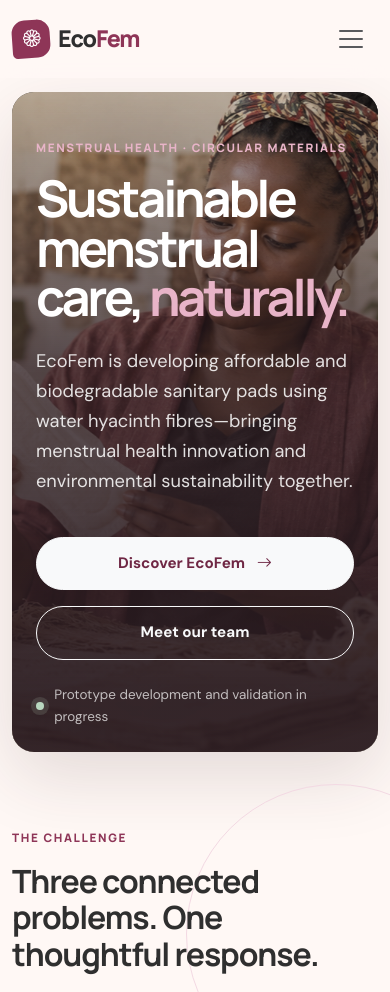
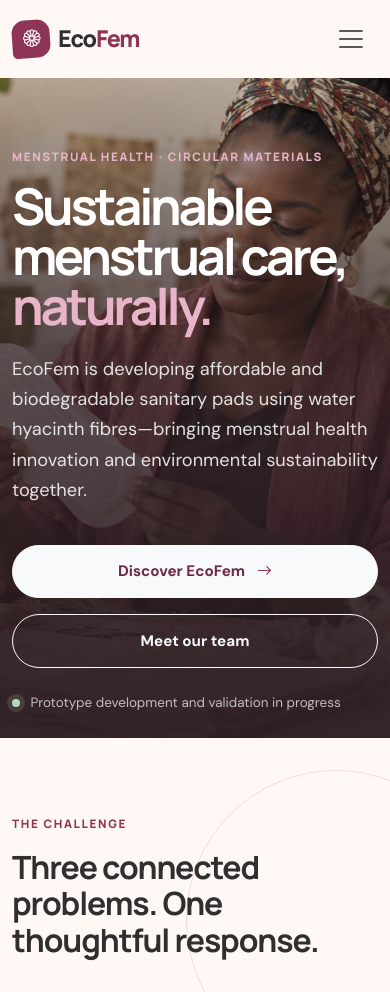
Before and after one commit to JAPHES/Ecofem, a Django app: template templates/ecofem/home.html in a window 390 px wide. Shown: the top 992 px of the page. Run offline with Django 5.2, Linux system fonts and the light colour scheme; the template is opened without the code that fills it, so the values that code supplies are empty.

Commit message:
style: make homepage hero full width

```diff
--- a/static/css/main.css
+++ b/static/css/main.css
@@ -310,7 +310,7 @@
 
 /* Home hero */
 .home-hero {
-    padding-top: 102px;
+    padding-top: 78px;
     background: var(--cream);
 }
 
@@ -318,8 +318,7 @@
     position: relative;
     min-height: 680px;
     overflow: hidden;
-    border-radius: var(--radius-lg);
-    box-shadow: var(--shadow-lg);
+    width: 100%;
 }
 
 .hero-slideshow,
@@ -364,7 +363,7 @@
     display: flex;
     width: min(650px, 56%);
     min-height: 680px;
-    padding: 5rem;
+    padding: 5rem 0;
     flex-direction: column;
     justify-content: center;
     color: rgba(255, 255, 255, 0.86);
@@ -2179,7 +2178,7 @@
 @media (max-width: 1199.98px) {
     .hero-content {
         width: 65%;
-        padding: 4rem;
+        padding: 4rem 0;
     }
 
     .flow-track {
@@ -2227,7 +2226,7 @@
 
     .hero-content {
         width: 75%;
-        padding: 3rem;
+        padding: 3rem 0;
     }
 
     .hero-overlay {
@@ -2280,7 +2279,7 @@
     }
 
     .home-hero {
-        padding-top: 92px;
+        padding-top: 78px;
     }
 
     .hero-panel,
@@ -2299,7 +2298,7 @@
 
     .hero-content {
         width: 100%;
-        padding: 2rem;
+        padding: 2rem 0;
         justify-content: flex-end;
     }
 
@@ -2408,7 +2407,6 @@
         object-position: 84% center;
     }
 
-    .hero-panel,
     .cta-panel,
     .final-cta,
     .innovation-intro,
@@ -2419,7 +2417,7 @@
     }
 
     .hero-content {
-        padding: 1.5rem;
+        padding: 1.5rem 0;
     }
 
     .hero-content .btn {
--- a/templates/ecofem/home.html
+++ b/templates/ecofem/home.html
@@ -6,7 +6,6 @@
 
 {% block content %}
 <section class="home-hero">
-    <div class="container">
     <div class="hero-panel">
         <div class="hero-slideshow" role="img" aria-label="EcoFem menstrual-care and water-hyacinth innovation scenes">
             <img src="{% static 'images/ecofem-hero.png' %}" alt="" class="hero-slide is-active" fetchpriority="high">
@@ -14,6 +13,7 @@
             <img src="{% static 'images/ecofem-hero-harvesting.png' %}" alt="" class="hero-slide" decoding="async" fetchpriority="low">
         </div>
         <div class="hero-overlay"></div>
+        <div class="container">
             <div class="hero-content reveal">
                 <span class="eyebrow eyebrow-light">Menstrual health · Circular materials</span>
                 <h1>Sustainable menstrual care, <em>naturally.</em></h1>
```
Lines whose indentation alone changed are shown as unchanged.
